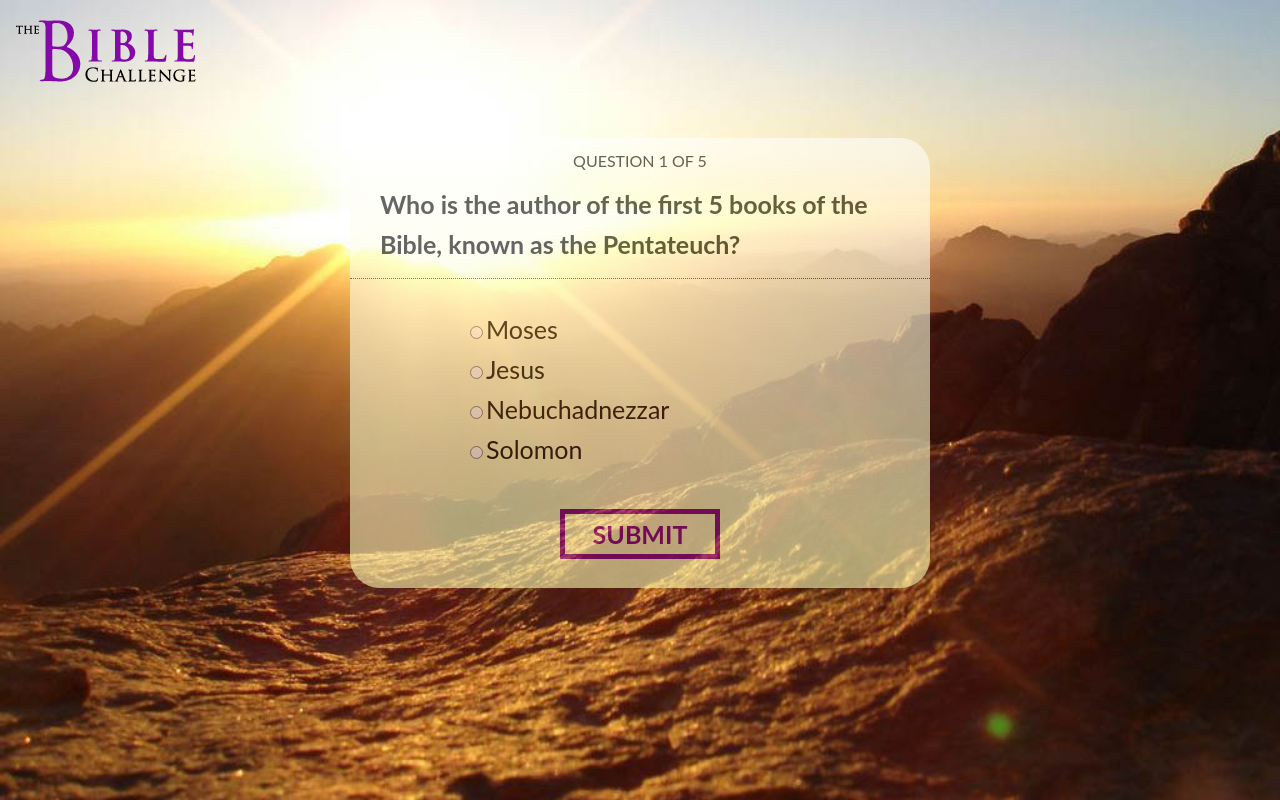
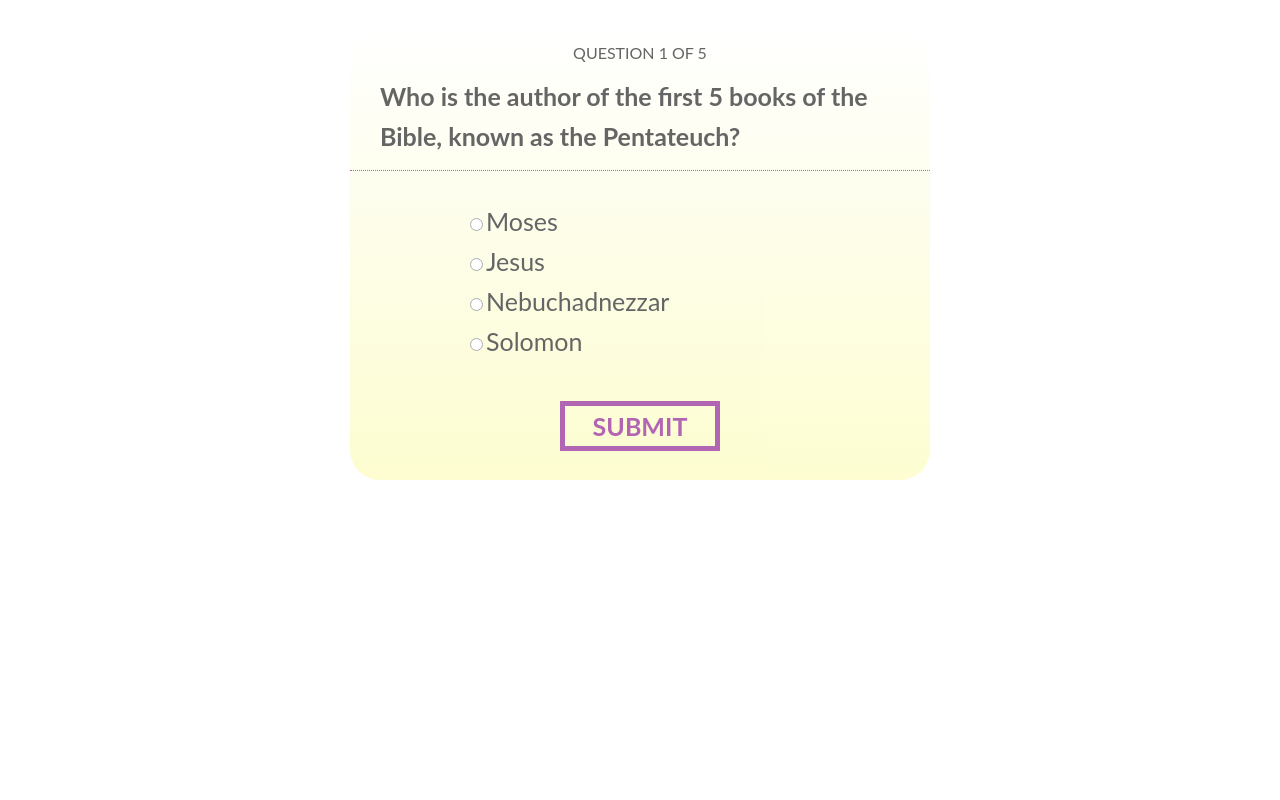
Before and after one commit to Brian0610/quizapp, a plain HTML site: page index.html in a window 1280 px wide. Drawn offline with Linux system fonts and the light colour scheme.

Commit message:
BG Image / Logo removed
Github was not displaying the background image or logo properly, so I
commented them out for the time being.

```diff
--- a/css/main.css
+++ b/css/main.css
@@ -1,8 +1,11 @@
+/*
 body {
       background: black url('../images/sinai.jpg') no-repeat top center;
  background-size: 100%;
+}
+*/
 
-}
+
 
 #logo {
 	    margin: 15px;
--- a/index.html
+++ b/index.html
@@ -9,7 +9,7 @@
 	<script type="text/javascript" src="app.js"></script>
 </head>
 <body>
-	<img id="logo" src="images/BcLogo.png" />
+	<!-- <img id="logo" src="images/BcLogo.png" /> -->
 
 	<div id="content">
 
```
